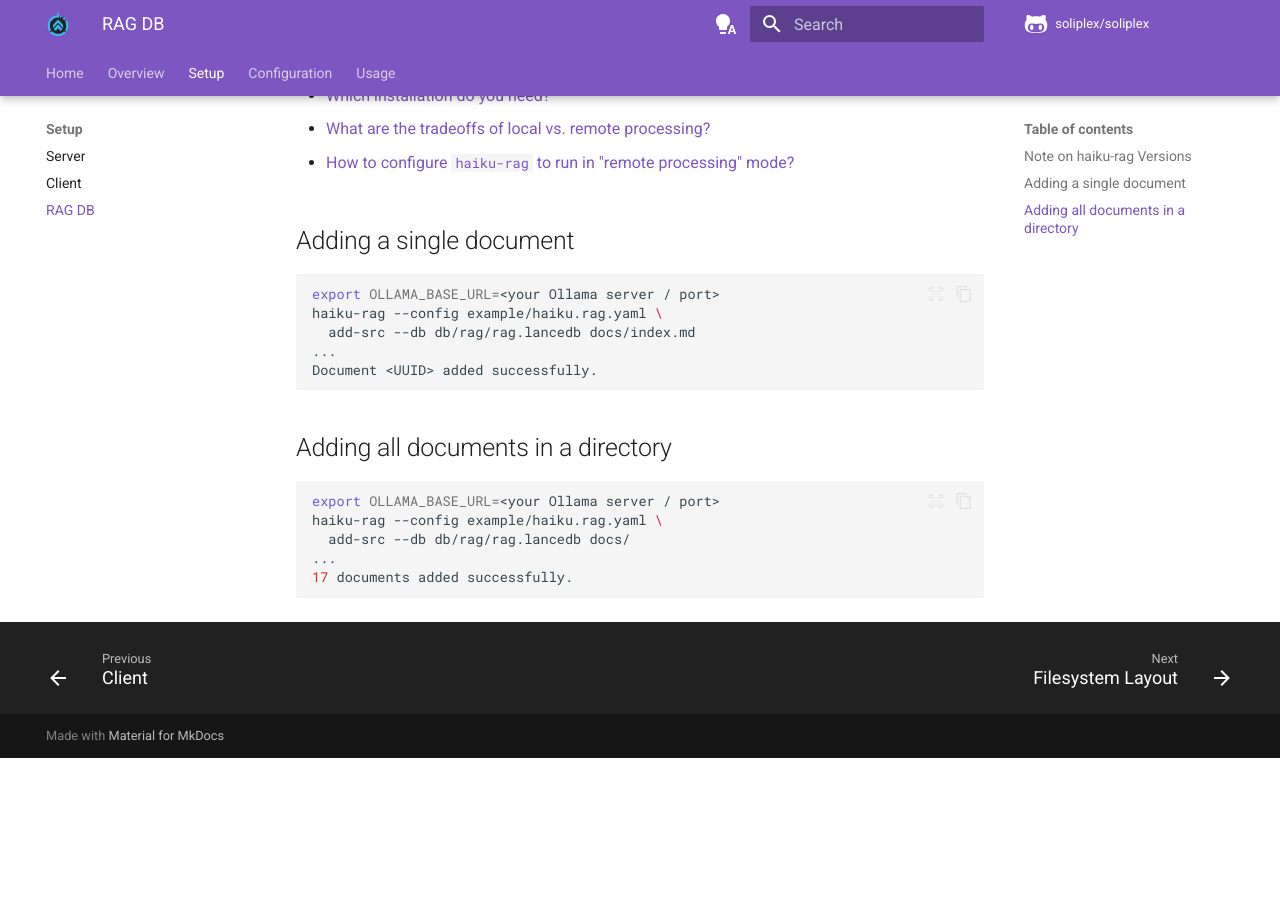
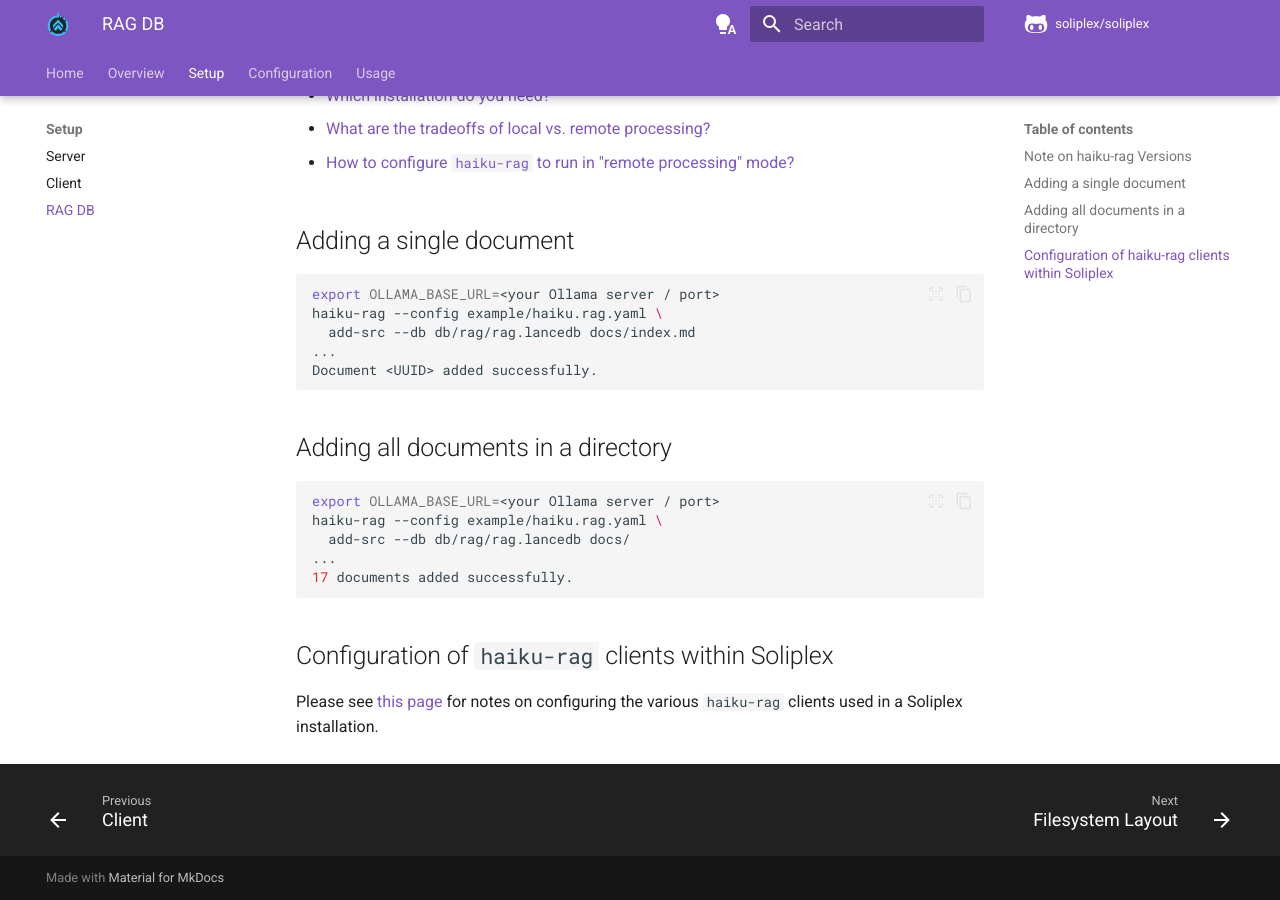
Before and after one commit to soliplex/soliplex.github.io, an MkDocs documentation site: the page built from docs/rag.md, in a window 1280 px wide and 900 px high, scrolled down 772 px. Built offline with MkDocs 1.6.1 and Material for MkDocs 9.7.7, drawn with Linux system fonts in a browser that asks for light colours; comment, search, counter and statistics services are not loaded; before the commit the page ends 1530 px from its top, so only the background shows below that.

Commit message:
docs: configuring 'haiku-rag'

````diff
--- a/docs/rag.md
+++ b/docs/rag.md
@@ -54,3 +54,8 @@ haiku-rag --config example/haiku.rag.yaml \
 ...
 17 documents added successfully.
 ```
+
+## Configuration of `haiku-rag` clients within Soliplex
+
+Please see [this page](config/rag.md) for notes on configuring
+the various `haiku-rag` clients used in a Soliplex installation.
--- a/mkdocs.yml
+++ b/mkdocs.yml
@@ -71,6 +71,7 @@ nav:
       - Agents: config/agents.md
       - Rooms: config/rooms.md
       - Completions: config/completions.md
+      - RAG: config/rag.md
       - Quizzes: config/quizzes.md
       - OIDC Authentication: config/oidc_providers.md
   - Usage: usage.md
````
Also changed, not shown: docs/config/rag.md (added, +36 -0 lines).
